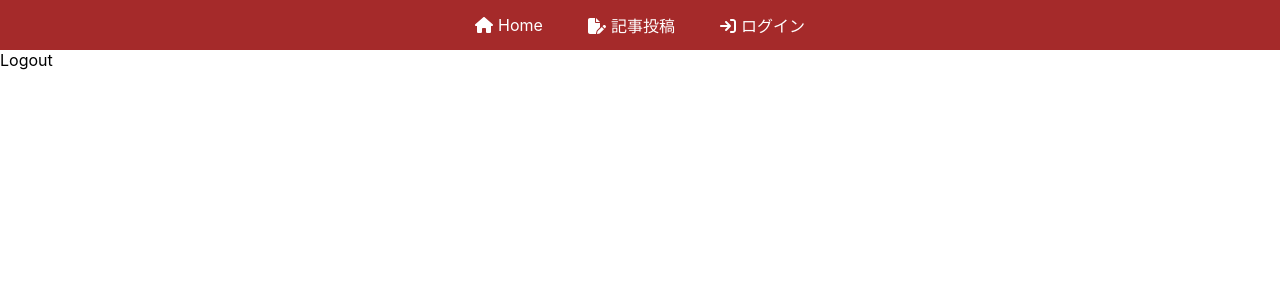
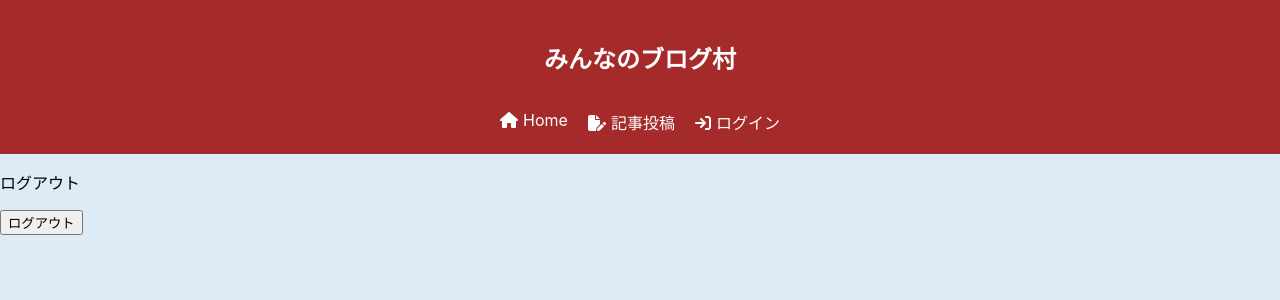
Before and after one commit to Seshin-Mori/blog-app, a React (Create React App) app in the folder blog-app/: page /logout in a window 1280 px wide. Shown: the top 300 px of the page. Built offline with nearby package versions, Linux system fonts and the light colour scheme; no server answers.

Commit message:
fireStoreの準備前、レイアウト変更等

```diff
--- a/blog-app/src/App.js
+++ b/blog-app/src/App.js
@@ -5,16 +5,19 @@ import CreatePost from "./components/CreatePost";
 import Login from "./components/Login";
 import Logout from "./components/Logout";
 import Navbar from "./components/Navbar";
+import { useState } from "react";
 
 function App() {
+  const [isAuth, setIsAuth] = useState(false);
+
   return (
     <Router>
-      <Navbar />
+      <Navbar isAuth={isAuth} />
       <Routes>
         <Route path='/' element={<Home />} />
-        <Route path='/cratepost' element={<CreatePost />} />
-        <Route path='/login' element={<Login />} />
-        <Route path='/logout' element={<Logout />} />
+        <Route path='/createpost' element={<CreatePost />} />
+        <Route path='/login' element={<Login setIsAuth={setIsAuth} />} />
+        <Route path='/logout' element={<Logout setIsAuth={setIsAuth} />} />
       </Routes>
     </Router>
   );
--- /dev/null
+++ b/blog-app/src/components/CreatePost.css
@@ -0,0 +1,76 @@
+.createPostPage {
+  display: flex;
+  justify-content: center;
+  align-items: center;
+  height: 90vh;
+}
+
+.postContainer {
+  display: flex;
+  flex-direction: column;
+  gap: 10px;
+  padding: 0 40px;
+  border-radius: 5px;
+  height: 400px;
+  width: 600px;
+  background-color: white;
+  box-shadow: 5px 9px 15px -5px gray;
+  justify-content: center;
+}
+
+.postContainer h1 {
+  margin: 0;
+}
+
+.postContainer input {
+  width: 100%;
+  height: 40px;
+  outline: none;
+  padding: 0px 4px;
+}
+
+.postContainer textarea {
+  width: 100%;
+  height: 120px;
+  outline: none;
+  padding: 7px;
+}
+
+.postButton {
+  padding: 10px 0;
+  background-color: #3d77a5;
+  border: none;
+  box-shadow: 5px 9px 15px -5px gray;
+  color: white;
+}
+
+.postButton:hover {
+  transform: translateY(5px);
+  box-shadow: none;
+}
+
+/* スマートフォン向けのスタイル */
+@media screen and (max-width: 480px) {
+  .createPostPage {
+    height: 100vh;
+  }
+
+  .postContainer {
+    width: 90%;
+    height: auto;
+  }
+  .postContainer textarea {
+    height: auto;
+  }
+
+  .postButton {
+    padding: 5px 0;
+  }
+  .postContainer textarea {
+    height: auto;
+  }
+
+  .postButton {
+    padding: 5px 0;
+  }
+}
--- a/blog-app/src/components/CreatePost.js
+++ b/blog-app/src/components/CreatePost.js
@@ -1,7 +1,37 @@
-import React from "react";
+import React, { useState } from "react";
+import "./CreatePost.css";
 
 const CreatePost = () => {
-  return <div>CreatePost</div>;
+  const [title, setTitle] = useState();
+  const [postText, setPostText] = useState();
+  const createPost = () => {
+    //記事を投稿する処理
+    console.log(title, postText);
+  };
+
+  return (
+    <div className='createPostPage'>
+      <div className='postContainer'>
+        <h1>記事を投稿する</h1>
+        <div className='inputPost'>
+          <div>タイトル</div>
+          <input
+            type='text'
+            placeholder='タイトルを記入'
+            onChange={(e) => setTitle(e.target.value)}
+          />
+          <div>投稿</div>
+          <textarea
+            placeholder='本文を記入'
+            onChange={(e) => setPostText(e.target.value)}
+          ></textarea>
+        </div>
+        <button className='postButton' onClick={createPost}>
+          投稿する
+        </button>
+      </div>
+    </div>
+  );
 };
 
 export default CreatePost;
--- a/blog-app/src/components/Login.js
+++ b/blog-app/src/components/Login.js
@@ -1,11 +1,17 @@
 import { signInWithPopup } from "firebase/auth";
 import React from "react";
 import { auth, provider } from "../firebase";
+import { useNavigate } from "react-router-dom";
 
-const Login = () => {
+const Login = ({ setIsAuth }) => {
+  const navigate = useNavigate();
   const loginInWithGoogle = () => {
     //Googleでログイン
-    signInWithPopup(auth, provider).then((result) => {});
+    signInWithPopup(auth, provider).then((result) => {
+      localStorage.setItem("isAuth", true);
+      setIsAuth(true);
+      navigate("/");
+    });
   };
   return (
     <div>
--- a/blog-app/src/components/Logout.js
+++ b/blog-app/src/components/Logout.js
@@ -1,7 +1,24 @@
+import { signInWithPopup, signOut } from "firebase/auth";
 import React from "react";
+import { auth, provider } from "../firebase";
+import { useNavigate } from "react-router-dom";
 
-const Logout = () => {
-  return <div>Logout</div>;
+const Logout = ({ setIsAuth }) => {
+  const navigate = useNavigate();
+  const logout = () => {
+    //ログアウト
+    signOut(auth).then(() => {
+      localStorage.clear();
+      setIsAuth(false);
+      navigate("/login");
+    });
+  };
+  return (
+    <div>
+      <p>ログアウト</p>
+      <button onClick={logout}>ログアウト</button>
+    </div>
+  );
 };
 
 export default Logout;
--- a/blog-app/src/components/Navbar.css
+++ b/blog-app/src/components/Navbar.css
@@ -1,10 +1,18 @@
 nav {
   display: flex;
-  justify-content: center;
+  flex-direction: column;
+  justify-content: start;
   align-items: center;
-  height: 50px;
+  height: auto;
   background-color: brown;
-  gap: 45px;
+  gap: 15px;
+  padding: 20px;
+}
+
+nav h1 {
+  order: -1;
+  color: white;
+  margin-bottom: 20px; /* h1の下部にマージンを追加 */
 }
 
 nav a {
@@ -19,3 +27,20 @@ nav a:hover {
 nav a svg {
   margin-right: 5px;
 }
+
+/* リンクを横並びにするためのdiv */
+nav div {
+  display: flex;
+  justify-content: center;
+  gap: 20px;
+}
+
+/* レスポンシブデザインのためのメディアクエリ */
+@media (max-width: 600px) {
+  nav {
+    flex-direction: column;
+  }
+  nav div {
+    flex-direction: column;
+  }
+}
--- a/blog-app/src/components/Navbar.js
+++ b/blog-app/src/components/Navbar.js
@@ -8,9 +8,11 @@ import {
   faArrowRightToBracket,
 } from "@fortawesome/free-solid-svg-icons";
 
-const Navbar = () => {
+const Navbar = ({ isAuth }) => {
   return (
     <nav>
+      <h1>みんなのブログ村</h1>
+      <div>
         <Link to='/'>
           <FontAwesomeIcon icon={faHouse} />
           Home
@@ -19,10 +21,18 @@ const Navbar = () => {
           <FontAwesomeIcon icon={faFilePen} />
           記事投稿
         </Link>
+        {!isAuth ? (
           <Link to='/login'>
             <FontAwesomeIcon icon={faArrowRightToBracket} />
             ログイン
           </Link>
+        ) : (
+          <Link to='/logout'>
+            <FontAwesomeIcon icon={faArrowRightToBracket} />
+            ログアウト
+          </Link>
+        )}
+      </div>
     </nav>
   );
 };
--- a/blog-app/src/index.css
+++ b/blog-app/src/index.css
@@ -1,13 +1,14 @@
 body {
   margin: 0;
-  font-family: -apple-system, BlinkMacSystemFont, 'Segoe UI', 'Roboto', 'Oxygen',
-    'Ubuntu', 'Cantarell', 'Fira Sans', 'Droid Sans', 'Helvetica Neue',
+  font-family: -apple-system, BlinkMacSystemFont, "Segoe UI", "Roboto", "Oxygen",
+    "Ubuntu", "Cantarell", "Fira Sans", "Droid Sans", "Helvetica Neue",
     sans-serif;
   -webkit-font-smoothing: antialiased;
   -moz-osx-font-smoothing: grayscale;
+  background-color: #dcebf5;
 }
 
 code {
-  font-family: source-code-pro, Menlo, Monaco, Consolas, 'Courier New',
+  font-family: source-code-pro, Menlo, Monaco, Consolas, "Courier New",
     monospace;
 }
```
Lines whose indentation alone changed are shown as unchanged.
